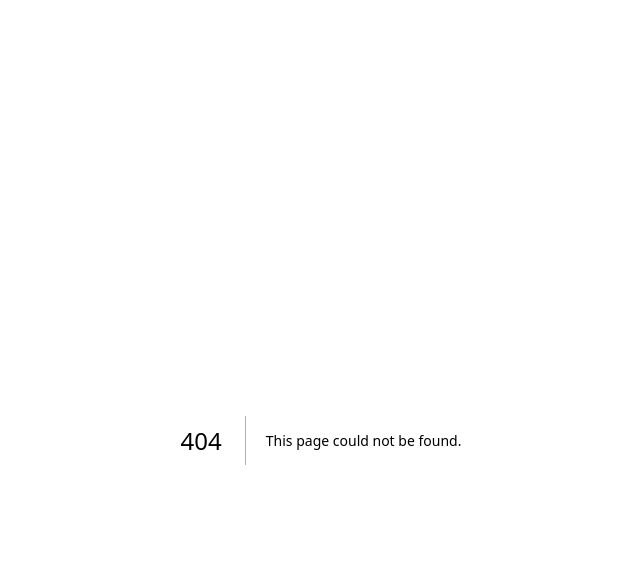
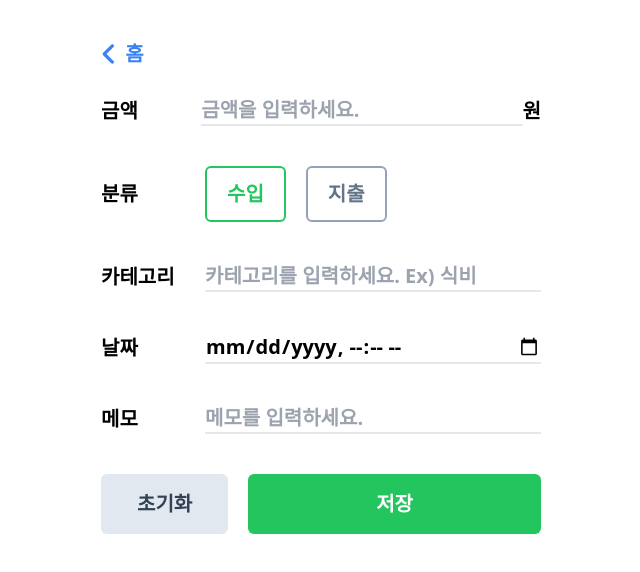
Before and after one commit to qusalsdn/account-book-front, a Next.js app: page /update/1 in a window 1280 px wide. Before the commit this address had no page. Shown: the top 572 px of the page, without its empty margins (319-959 px from the left). Built offline with nearby package versions, Linux system fonts and the light colour scheme; no server answers.

Commit message:
가계부 내역 수정 및 REST API 연동

```diff
--- a/app/page.tsx
+++ b/app/page.tsx
@@ -15,7 +15,7 @@ import { useRouter, useSearchParams } from "next/navigation";
 import axios from "axios";
 import { useForm } from "react-hook-form";
 
-interface Breakdown {
+export interface Breakdown {
   id: number;
   type: "income" | "spending";
   category: string;
@@ -74,6 +74,7 @@ export default function Home() {
         setLoading(false);
       })
       .catch((e) => {
+        console.error(e);
         if (e.response.status === 401) router.replace("/signIn");
       });
   }, [accessToken, month, year, type, search, router]);
@@ -219,7 +220,11 @@ export default function Home() {
                   <div className="space-y-5">
                     {value.data.map((item) => {
                       return (
-                        <div key={item.id} className="flex items-center justify-between">
+                        <Link
+                          href={`/update/${item.id}?year=${year}&month=${month}`}
+                          key={item.id}
+                          className="flex items-center justify-between"
+                        >
                           <div className="space-x-3 flex items-center">
                             <span
                               className={`${
@@ -237,7 +242,7 @@ export default function Home() {
                             {item.type === "income" ? "+" : "-"}
                             {Number(item.amount).toLocaleString("ko-KR")}원
                           </p>
-                        </div>
+                        </Link>
                       );
                     })}
                   </div>
--- /dev/null
+++ b/app/update/[id]/page.tsx
@@ -0,0 +1,169 @@
+"use client";
+
+import { useRouter, useSearchParams } from "next/navigation";
+import { useEffect, useState } from "react";
+import { useForm } from "react-hook-form";
+import Cookies from "js-cookie";
+import axios from "axios";
+import { FontAwesomeIcon } from "@fortawesome/react-fontawesome";
+import { faAngleLeft } from "@fortawesome/free-solid-svg-icons";
+import { Breakdown } from "@/app/page";
+
+export default function Update({ params }: { params: { id: string } }) {
+  const router = useRouter();
+  const searchParams = useSearchParams();
+  const { register, handleSubmit, reset, setValue } = useForm<Breakdown>();
+  const [breakdownType, setBreakdownType] = useState(0);
+  const accessToken = Cookies.get("accessToken");
+  let year = searchParams.get("year");
+  let month = searchParams.get("month");
+
+  useEffect(() => {
+    axios
+      .get(`http://localhost:3000/breakdown/update/${params.id}`, {
+        headers: { Authorization: `Bearer ${accessToken}` },
+      })
+      .then((res) => {
+        if (res.data.ok) {
+          const breakdown: Breakdown = res.data.breakdown;
+          setValue("amount", breakdown.amount);
+          setValue("type", breakdown.type);
+          setBreakdownType(breakdown.type === "income" ? 0 : 1);
+          setValue("category", breakdown.category);
+          setValue("date", breakdown.date);
+          setValue("memo", breakdown.memo);
+        }
+      })
+      .catch((e) => {
+        if (e.response.status === 401) router.replace("/signIn");
+      });
+  }, [accessToken, params.id, router, setValue]);
+
+  const onSubmit = (formData: { date: string }) => {
+    axios
+      .post(`http://localhost:3000/breakdown/update/${params.id}`, formData, {
+        headers: { Authorization: `Bearer ${Cookies.get("accessToken")}` },
+      })
+      .then((res) => {
+        if (res.data.ok) router.replace(`/?year=${year}&month=${month}`);
+        else console.error(res.data);
+      })
+      .catch((e) => {
+        console.error(e);
+      });
+  };
+
+  const onClickIncomeBtn = () => {
+    setValue("type", "income");
+    setBreakdownType(0);
+  };
+
+  const onClickSpendingBtn = () => {
+    setValue("type", "spending");
+    setBreakdownType(1);
+  };
+
+  return (
+    <div>
+      <div className="space-y-7">
+        <button
+          className="flex items-center text-blue-500 space-x-2"
+          onClick={() => router.replace(`/?year=${year}&month=${month}`)}
+        >
+          <FontAwesomeIcon icon={faAngleLeft} fontSize={26} />
+          <span className="text-xl">홈</span>
+        </button>
+        <form className="text-xl space-y-10" onSubmit={handleSubmit(onSubmit)}>
+          <div className="flex items-center justify-center space-x-5">
+            <span className="w-24 text-start">금액</span>
+            <input
+              type="number"
+              className="outline-none border-b-2 hover:border-green-500 focus:border-green-500 duration-700 w-96"
+              required
+              placeholder="금액을 입력하세요."
+              {...register("amount", { required: true })}
+            />
+            원
+          </div>
+
+          <div className="flex items-center justify-center space-x-5">
+            <span className="w-24 text-start">분류</span>
+            <div className="w-96 space-x-5">
+              <button
+                type="button"
+                className={`py-3 px-5 border-2 rounded-md ${
+                  breakdownType === 0
+                    ? "border-green-500 text-green-500"
+                    : "border-slate-400 text-slate-500"
+                } duration-300`}
+                {...register("type")}
+                onClick={onClickIncomeBtn}
+              >
+                수입
+              </button>
+              <button
+                type="button"
+                className={`py-3 px-5 border-2 rounded-md ${
+                  breakdownType === 1
+                    ? "border-blue-400 text-blue-400"
+                    : "border-slate-400 text-slate-500"
+                } duration-300`}
+                {...register("type")}
+                onClick={onClickSpendingBtn}
+              >
+                지출
+              </button>
+            </div>
+          </div>
+
+          <div className="flex items-center justify-center space-x-5">
+            <span className="w-24 text-start">카테고리</span>
+            <input
+              type="text"
+              className="outline-none border-b-2 hover:border-green-500 focus:border-green-500 duration-700 w-96"
+              required
+              placeholder="카테고리를 입력하세요. Ex) 식비"
+              {...register("category", { required: true })}
+            />
+          </div>
+
+          <div className="flex items-center justify-center space-x-5">
+            <span className="w-24 text-start">날짜</span>
+            <input
+              type="datetime-local"
+              className="outline-none border-b-2 hover:border-green-500 focus:border-green-500 duration-700 w-96"
+              required
+              {...register("date", { required: true })}
+            />
+          </div>
+
+          <div className="flex items-center justify-center space-x-5">
+            <span className="w-24 text-start">메모</span>
+            <input
+              type="text"
+              className="outline-none border-b-2 hover:border-green-500 focus:border-green-500 duration-700 w-96"
+              placeholder="메모를 입력하세요."
+              {...register("memo")}
+            />
+          </div>
+
+          <div className="flex items-center justify-between">
+            <button
+              type="button"
+              className="py-4 px-9 bg-slate-200 text-slate-700 rounded-md"
+              onClick={() => reset()}
+            >
+              초기화
+            </button>
+            <button
+              type="submit"
+              className="py-4 px-32 text-white bg-green-500 hover:bg-green-600 duration-500 rounded-md"
+            >
+              저장
+            </button>
+          </div>
+        </form>
+      </div>
+    </div>
+  );
+}
```
